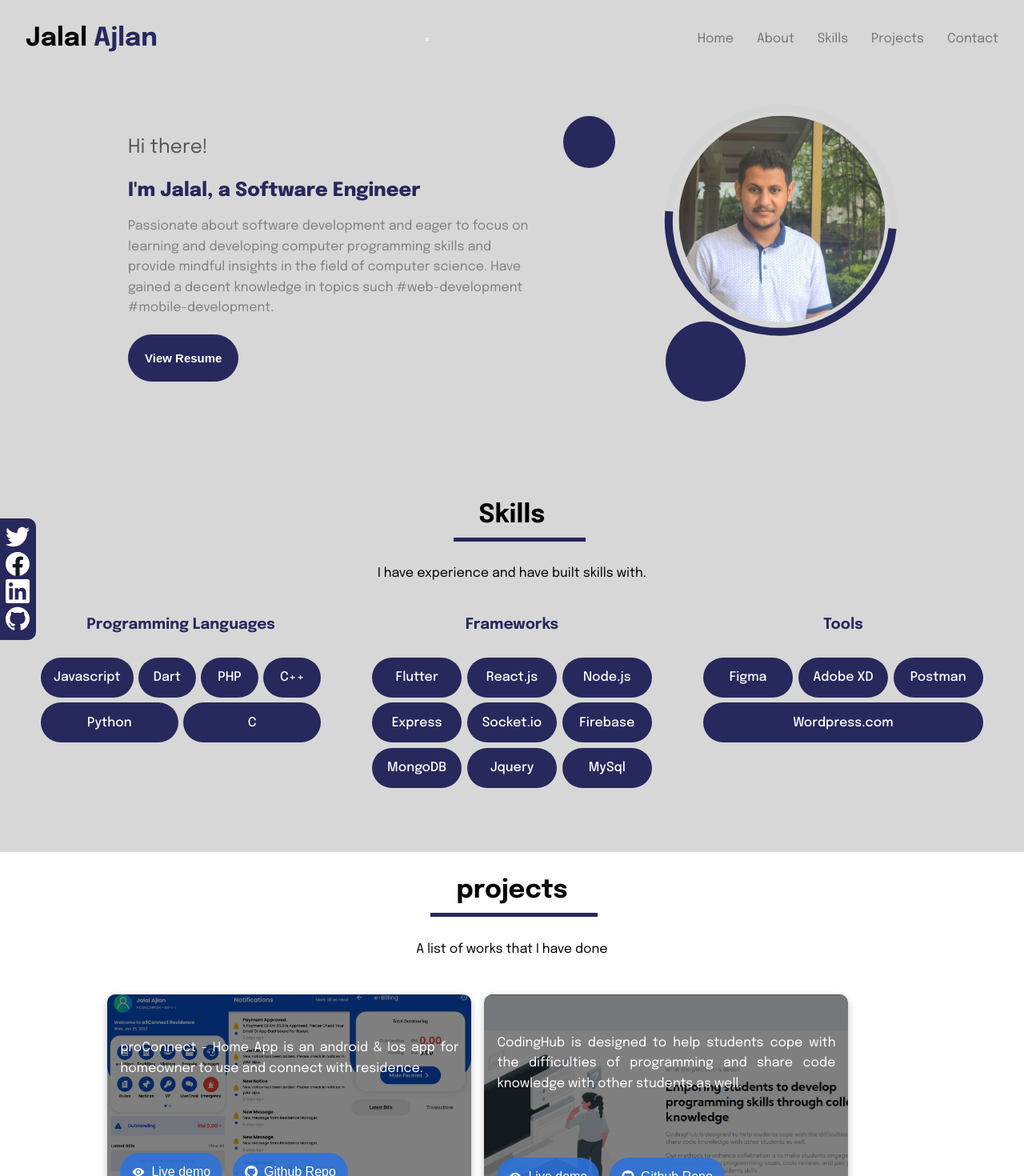
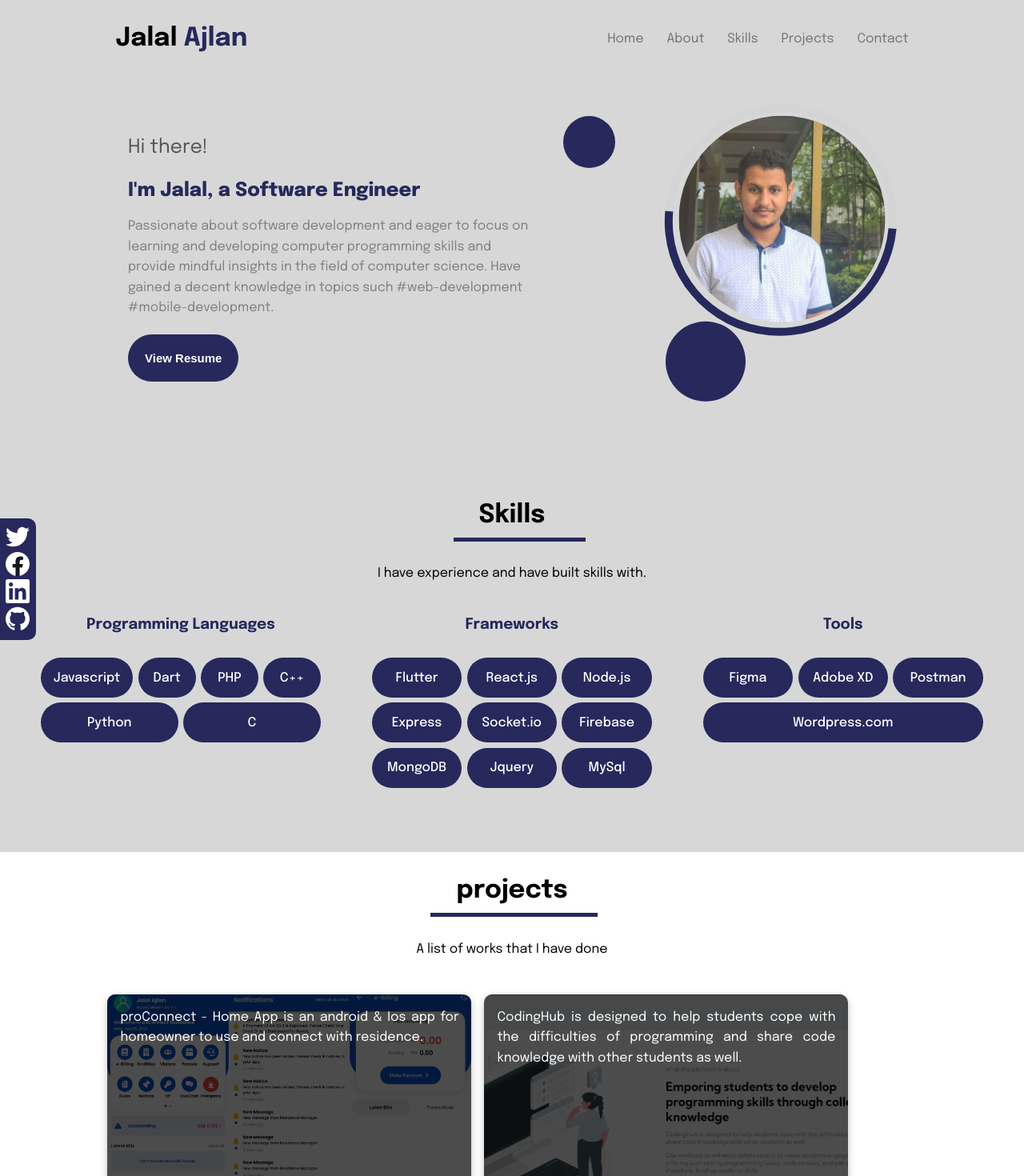
Before and after one commit to Jalalajlan/Jalal_portfolio, a React (Create React App) app: page / in a window 1280 px wide. Shown: the top 1470 px of the page at 80% size. Built offline with nearby package versions, Linux system fonts and the light colour scheme.

Commit message:
Changed navbar to show up on scroll

```diff
--- a/src/components/navbar/Navbar.jsx
+++ b/src/components/navbar/Navbar.jsx
@@ -1,21 +1,31 @@
-import React, { useState } from "react";
+import React, { useState, useEffect } from "react";
 
 import "./navbar.scss";
 
 const Navbar = () => {
   const [mobileNav, setMobileNav] = useState(false);
+  const [isScreenScrolled, setIsScreenScrolled] = useState(false);
+
+  const changeNavbarBackgroundOnScroll = () =>
+    window.scrollY >= 90
+      ? setIsScreenScrolled(true)
+      : setIsScreenScrolled(false);
+
+  useEffect(() => {
+    changeNavbarBackgroundOnScroll();
+    window.addEventListener("scroll", changeNavbarBackgroundOnScroll);
+  });
 
   return (
-    <header>
+    <header className={isScreenScrolled ? "navbar scrolled-navbar" : "navbar"}>
       <h1>
         Jalal <span>Ajlan</span>
       </h1>
       <button
         onClick={() => setMobileNav(!mobileNav)}
-        className="mobile-nav-toggle"
-      >
-        <span className="sr-only">menu</span>
-      </button>
+        className="mobile-nav-toggle sr-only"
+      ></button>
+      <span></span>
       <nav>
         <ul className={mobileNav ? "primary-nav show" : "primary-nav"}>
           <li>
--- a/src/components/navbar/navbar.scss
+++ b/src/components/navbar/navbar.scss
@@ -1,13 +1,13 @@
 $eclipse_width: 300px;
 
-header {
+.navbar {
   width: 100%;
+  display: flex;
+  flex-direction: row;
+  justify-content: space-around;
+  align-items: center;
   position: sticky;
   top: 0;
-  display: flex;
-  flex-direction: row;
-  justify-content: space-between;
-  align-items: center;
   padding: 2em;
   margin-bottom: 2em;
   z-index: 100;
@@ -17,13 +17,19 @@ header {
   }
 }
 
+.scrolled-navbar {
+  padding: 1.3em;
+  background-color: white;
+  box-shadow: 0px 10px 15px -3px rgba(0, 0, 0, 0.1);
+}
+
 .primary-nav {
+  padding: 0;
+  margin: 0;
   display: flex;
   align-items: center;
   gap: 1.8rem;
   list-style: none;
-  padding: 0;
-  margin: 0;
 }
 
 nav {
@@ -36,9 +42,10 @@ nav {
     text-decoration: none;
     color: rgba(0, 0, 0, 0.46);
   }
+
   a::after {
     content: "";
-    width: 120%;
+    width: 110%;
     height: 3px;
     transform: scaleX(0);
     position: absolute;
@@ -58,15 +65,15 @@ nav {
   }
 }
 
-/* util class */
 .sr-only {
   display: none;
 }
 
 @media (max-width: 600px) {
-  header {
+  .navbar {
     justify-content: space-between;
   }
+
   .primary-nav {
     position: fixed;
     z-index: 1000;
@@ -76,6 +83,7 @@ nav {
     padding: 10rem 2em;
     transform: translateX(100%);
   }
+
   .show {
     transform: translateX(0%);
     transition: transform 400ms ease-out;
@@ -97,6 +105,6 @@ nav {
   }
 
   .sr-only {
-    visibility: hidden;
+    display: block;
   }
 }
--- a/src/components/project/project.scss
+++ b/src/components/project/project.scss
@@ -25,12 +25,12 @@
   width: 100%;
   height: 100%;
   padding: 1rem;
-  background-color: rgba(0, 0, 0, 0.5);
+  background-color: rgba(0, 0, 0, 0.7);
   border-radius: 10px;
   overflow: hidden;
   display: flex;
   flex-direction: column;
-  justify-content: space-around;
+  justify-content: space-between;
   transition: 0.5s ease;
 
   &__buttons {
--- a/src/pages/skills/skill.scss
+++ b/src/pages/skills/skill.scss
@@ -31,6 +31,9 @@
   width: 100%;
   display: flex;
   justify-content: space-evenly;
+  -webkit-animation: scale-up-center 0.4s cubic-bezier(0.39, 0.575, 0.565, 1)
+    both;
+  animation: scale-up-center 0.4s cubic-bezier(0.39, 0.575, 0.565, 1) both;
 }
 
 @media (max-width: 600px) {
@@ -38,3 +41,25 @@
     display: grid;
   }
 }
+
+@-webkit-keyframes scale-up-center {
+  0% {
+    -webkit-transform: scale(0.5);
+    transform: scale(0.5);
+  }
+  100% {
+    -webkit-transform: scale(1);
+    transform: scale(1);
+  }
+}
+
+@keyframes scale-up-center {
+  0% {
+    -webkit-transform: scale(0.5);
+    transform: scale(0.5);
+  }
+  100% {
+    -webkit-transform: scale(1);
+    transform: scale(1);
+  }
+}
```
